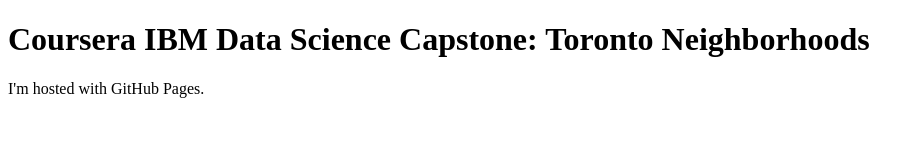
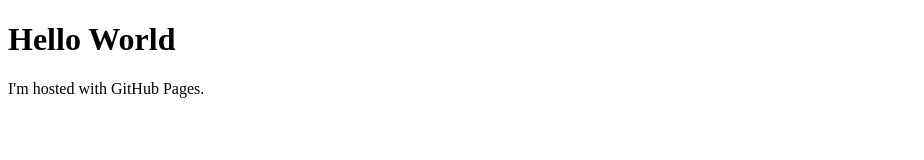
Before and after one commit to elliottrufo/elliottrufo.github.io, a plain HTML site: page index.html in a window 1280 px wide. Shown: the whole page, without its empty margins (0-924 px from the left). Drawn offline with Linux system fonts and the light colour scheme.

Commit message:
Update index.html

```diff
--- a/index.html
+++ b/index.html
@@ -1,7 +1,7 @@
 <!DOCTYPE html>
 <html>
 <body>
-<h1>Coursera IBM Data Science Capstone: Toronto Neighborhoods</h1>
+<h1>Hello World</h1>
 <p>I'm hosted with GitHub Pages.</p>
 </body>
 </html>
```
